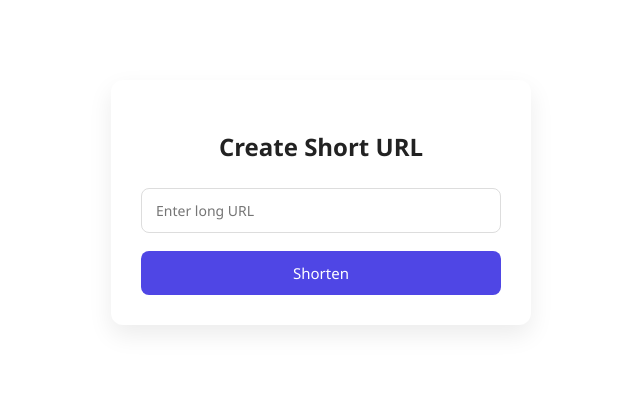
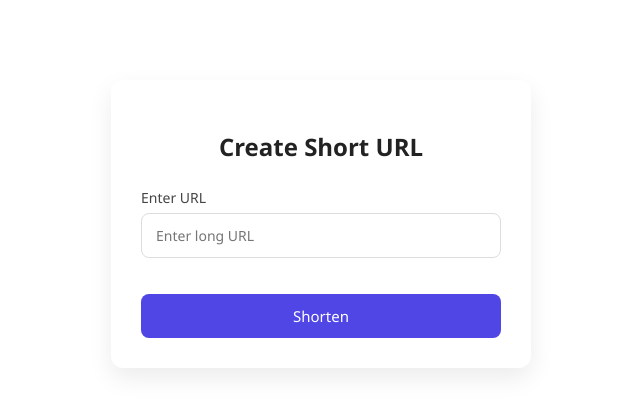
Before and after one commit to KripaGurung/snapurl, a React (Vite) app in the folder frontend/: page /create in a window 1280 px wide. Shown: the top 412 px of the page, without its empty margins (319-959 px from the left). Built offline with nearby package versions, Linux system fonts and the light colour scheme.

Commit message:
fix the login in create page

```diff
--- a/frontend/src/pages/createUrl.css
+++ b/frontend/src/pages/createUrl.css
@@ -13,6 +13,15 @@
     color: #222;
 }
 
+.createUrlContainer label {
+    display: block;
+    text-align: left;
+    font-size: 14px;
+    font-weight: 500;
+    color: #444;
+    margin-bottom: 6px;
+}
+
 .createUrlContainer input {
     width: 100%;
     padding: 12px 14px;
@@ -20,6 +29,7 @@
     border: 1px solid #ddd;
     font-size: 14px;
     outline: none;
+    margin-bottom: 18px;
 }
 
 .createUrlContainer input:focus {
--- a/frontend/src/pages/createUrl.jsx
+++ b/frontend/src/pages/createUrl.jsx
@@ -7,10 +7,18 @@ function CreateUrl() {
   const [shortUrl, setShortUrl] = useState("");
 
   const handleCreate = async () => {
+  console.log("Create button clicked");
+
   const token = localStorage.getItem("token");
+  console.log("Token:", token);
 
   if (!token) {
     alert("Please login first");
+    return;
+  }
+
+  if (!url.trim()) {
+    alert("Please enter a URL");
     return;
   }
 
@@ -21,33 +29,33 @@ function CreateUrl() {
       {
         headers: {
           Authorization: `Bearer ${token}`,
+          "Content-Type": "application/json",
         },
       }
     );
 
+    console.log("Short URL response:", res.data);
     setShortUrl(res.data.short_url);
-    } catch {
+  } catch (err) {
+    console.error(
+      "Create URL error:",
+      err.response?.data || err.message
+    );
     alert("Error creating short URL");
   }
 };
+
 
   return (
     <div className="createUrlContainer">
       <h2>Create Short URL</h2>
 
-      <input
-        type="text"
-        placeholder="Enter long URL"
-        onChange={(e) => setUrl(e.target.value)}
-      />
+      <label>Enter URL</label>
+      <input type="text" placeholder="Enter long URL" onChange={(e) => setUrl(e.target.value)} />
 
       <button onClick={handleCreate}>Shorten</button>
 
-      {shortUrl && (
-        <p className="result">
-          Short URL: <a href={shortUrl}>{shortUrl}</a>
-        </p>
-      )}
+      {shortUrl && ( <p className="result"> Short URL: <a href={shortUrl}>{shortUrl}</a> </p> )}
     </div>
   );
 }
```
Lines whose indentation alone changed are shown as unchanged.
